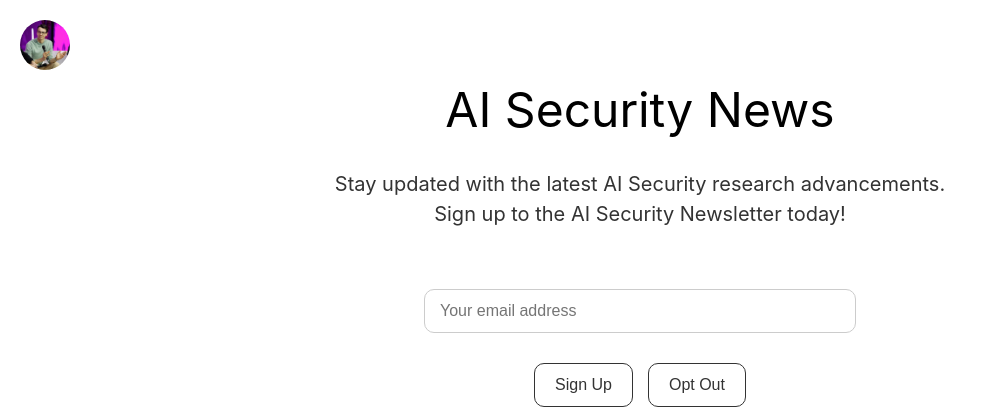
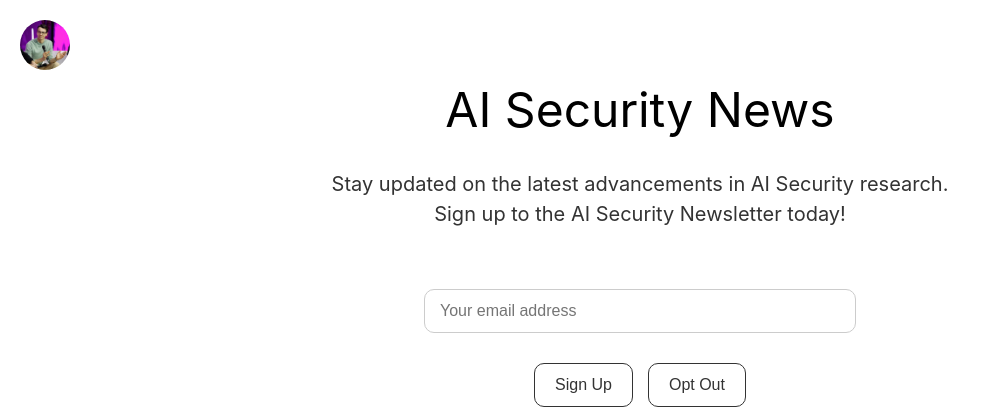
Before and after one commit to nnxmms/AI-Security-News, a Flask app: page /newsletter/ in a window 1280 px wide. Shown: the top 411 px of the page, without its empty margins (0-990 px from the left). Run offline with Flask 3, Linux system fonts and the light colour scheme.

Commit message:
update: catch phrase

```diff
--- a/templates/home.html
+++ b/templates/home.html
@@ -129,7 +129,7 @@
 <div class="container">
     <h1>AI Security News</h1>
     <p class="subtitle">
-        Stay updated with the latest AI Security research advancements.<br>
+        Stay updated on the latest advancements in AI Security research.<br>
         Sign up to the AI Security Newsletter today!
     </p>
 
```
